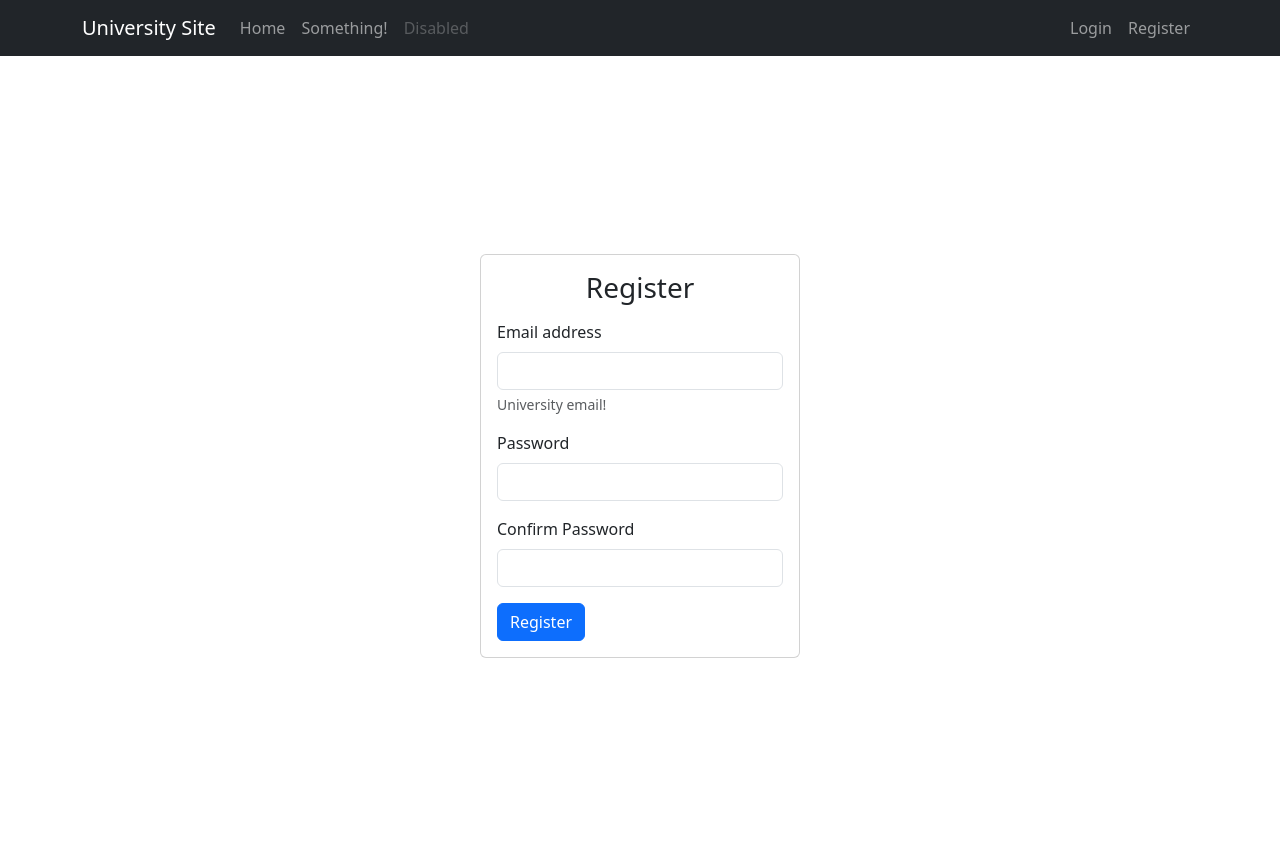
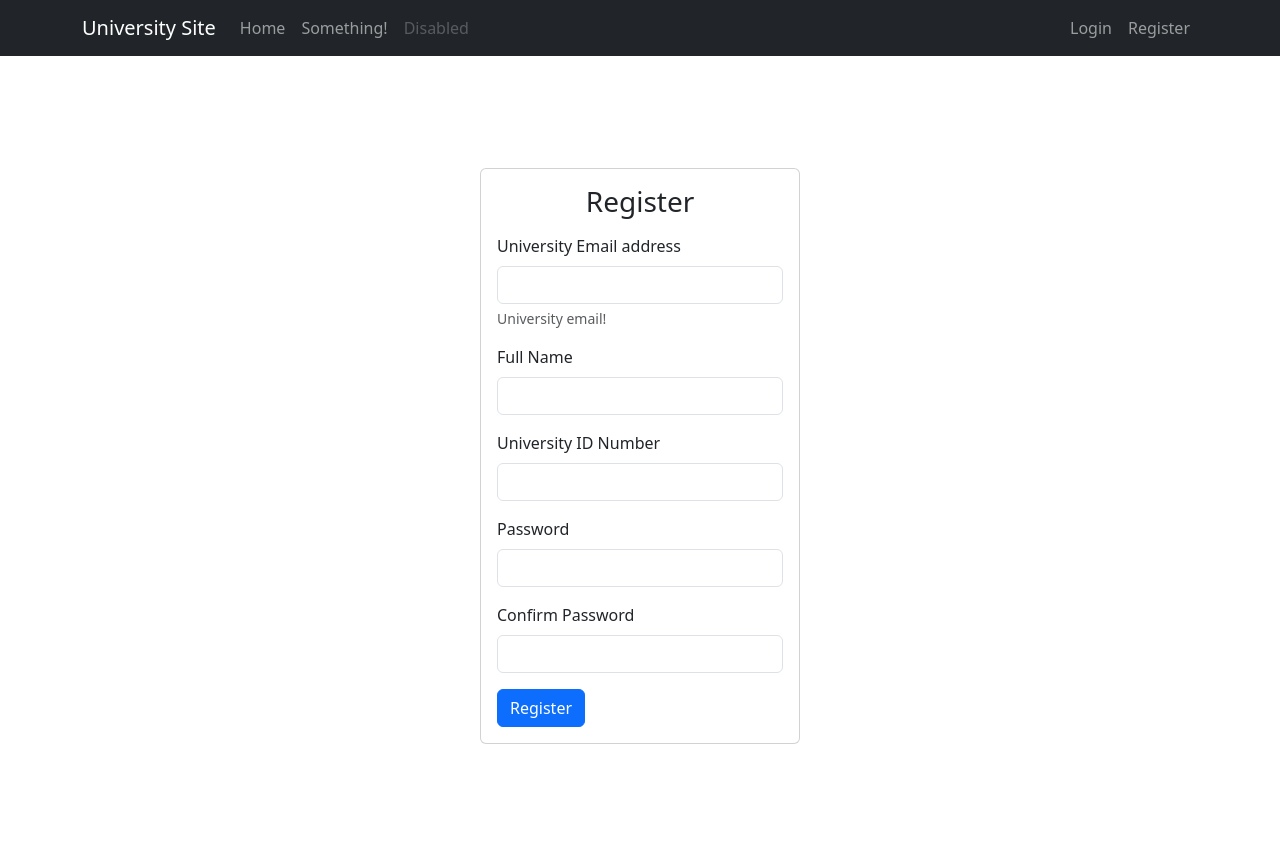
Before and after one commit to jl01128/UniversityEventSite, a PHP site: page /register.php in a window 1280 px wide. Run offline with PHP 8.4, Linux system fonts and the light colour scheme.

Commit message:
Registering adds into the DB.

```diff
--- a/src/core/db.php
+++ b/src/core/db.php
@@ -16,7 +16,7 @@ $options = [
 ];
 
 try {
-    $$dbConn = new PDO($dsn, $user, $pass, $options);
+    $dbConn = new PDO($dsn, $user, $pass, $options);
 } catch (\PDOException $e) {
     throw new \PDOException($e->getMessage(), (int)$e->getCode());
 }
--- a/src/register.php
+++ b/src/register.php
@@ -1,5 +1,6 @@
 <?php
 include_once('core/header.php');
+include_once ('core/db.php');
 ?>
 
 
@@ -9,6 +10,33 @@ include_once('core/header.php');
     //Check if its a form call!
     if (isset($_POST['submit'])) {
 
+        header('Location: index.php');
+
+        $submit = trim($_POST['submit']);
+        $email = trim($_POST['email']);
+        $password = trim($_POST['password']);
+        $fullName = trim($_POST['fullName']);
+        $universityId = trim($_POST['universityId']);
+
+
+        //Create the password.
+        $sql = 'INSERT INTO Users (Email, Password, FullName, UniversityID) VALUES (:email, :password, :fullName, :universityID)';
+
+        $hashedPassword = password_hash($password, PASSWORD_DEFAULT);
+
+        //Bind so we dont have any sql injection issues!
+        $stmt = $dbConn->prepare($sql);
+        $stmt->bindParam(':email', $email);
+        $stmt->bindParam(':password', $hashedPassword);
+        $stmt->bindParam(':fullName', $fullName);
+        $stmt->bindParam(':universityID', $universityId);
+
+        if ($stmt->execute()) {
+            //header('Location: login.php');
+            //exit();
+        } else {
+            $error = 'Error: Unable to register';
+        }
 
     }
 
@@ -21,21 +49,29 @@ include_once('core/header.php');
         <div class="card-body">
 
             <h1 class="h3 mb-3 fw-normal">Register</h1>
-            <form class="text-start">
+            <form class="text-start" action="register.php" method="post">
                 <div class="mb-3">
-                    <label for="email" class="form-label">Email address</label>
-                    <input type="email" class="form-control" id="email" aria-describedby="emailHelp">
+                    <label for="email" class="form-label">University Email address</label>
+                    <input type="email" class="form-control" id="email" name="email" aria-describedby="emailHelp">
                     <div id="emailHelp" class="form-text">University email!</div>
                 </div>
                 <div class="mb-3">
+                    <label for="email" class="form-label">Full Name</label>
+                    <input type="text" class="form-control" id="fullName" name="fullName">
+                </div>
+                <div class="mb-3">
+                    <label for="email" class="form-label">University ID Number</label>
+                    <input type="number" class="form-control" id="universityId" name="universityId">
+                </div>
+                <div class="mb-3">
                     <label for="password" class="form-label">Password</label>
-                    <input type="password" class="form-control" id="password">
+                    <input type="password" class="form-control" id="password" name="password">
                 </div>
                 <div class="mb-3">
                     <label for="confirmPassword" class="form-label">Confirm Password</label>
-                    <input type="password" class="form-control" id="confirmPassword">
+                    <input type="password" class="form-control" id="confirmPassword" name="confirmPassword">
                 </div>
-                <button type="submit" class="btn btn-primary text-center">Register</button>
+                <button type="submit" id="submit" name="submit" class="btn btn-primary text-center">Register</button>
             </form>
         </div>
     </div>
```
